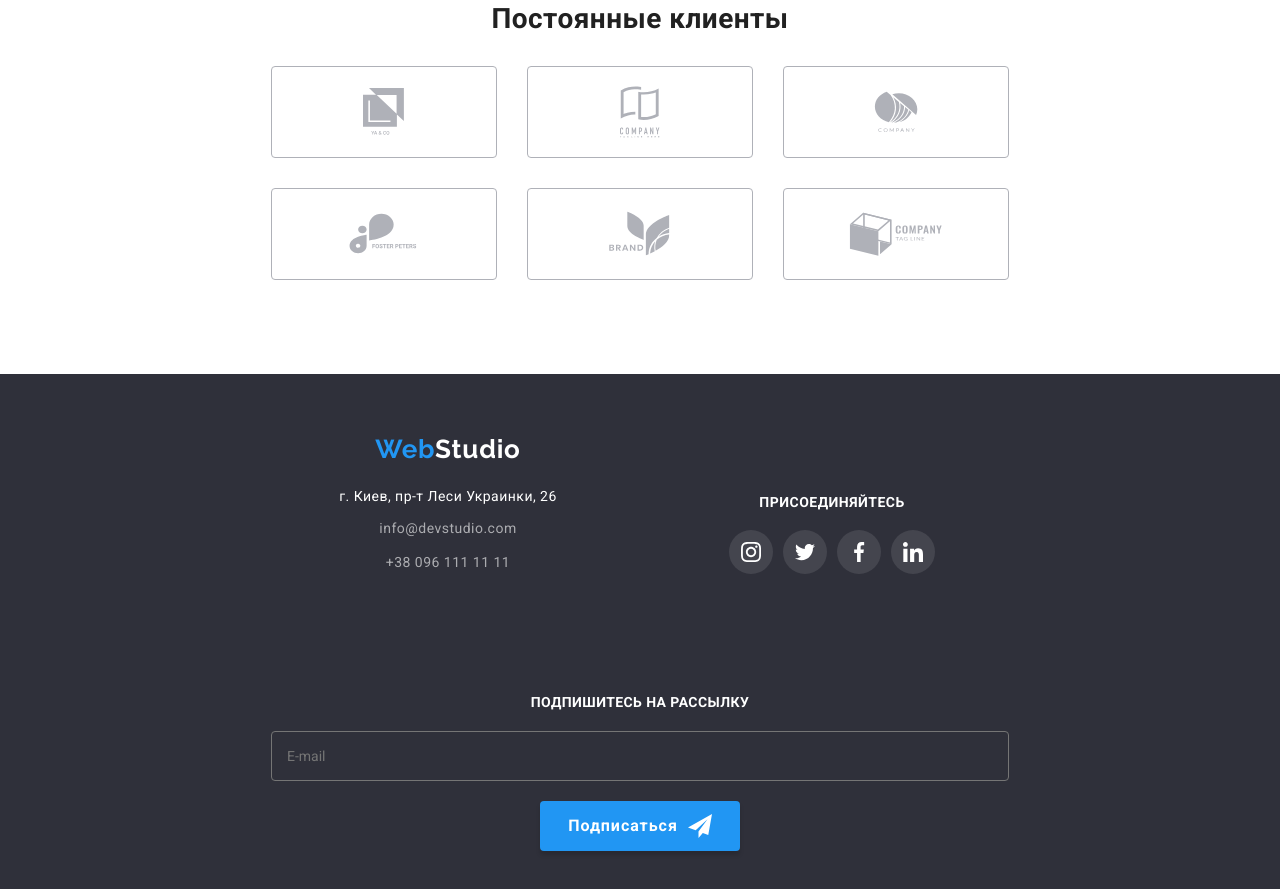
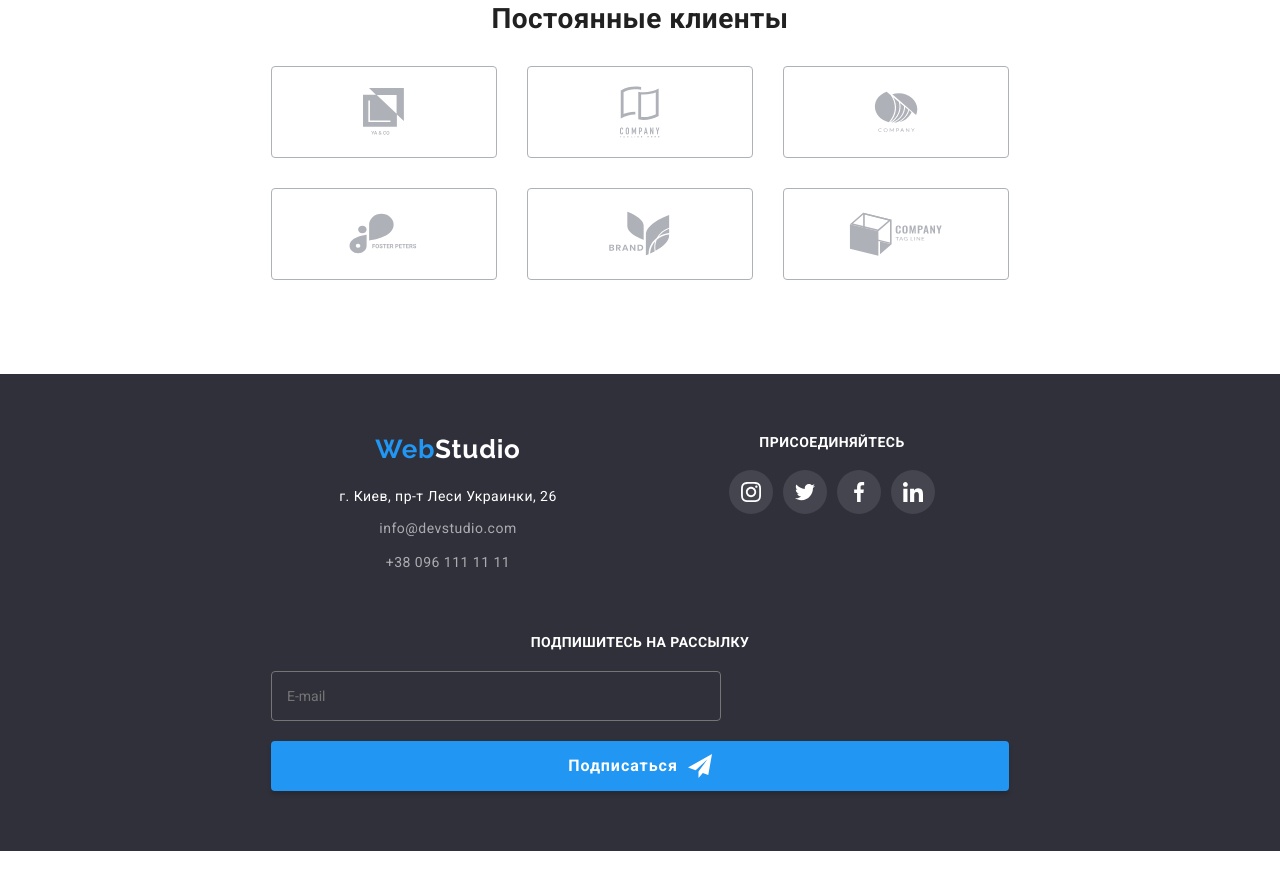
Before and after one commit to dreamkaman/goit-markup-hw-08, a plain HTML site: page index.html in a window 1280 px wide. Shown: the part 2606-3495 px from the top of the page. After the commit the page ends 3457 px from the top, so only its background shows below. Drawn offline with nearby package versions, Linux system fonts and the light colour scheme.

Commit message:
correction

```diff
--- a/sass/components/_footer-form.scss
+++ b/sass/components/_footer-form.scss
@@ -1,5 +1,5 @@
 .footer-form__input {
-  width: 100%;
+  max-width: 450px;
   height: 50px;
 
   margin-bottom: 20px;
@@ -35,7 +35,7 @@
 .footer-form__wrapper {
   display: flex;
   flex-direction: column;
-  align-items: center;
+  // align-items: center;
   justify-content: space-between;
 }
 
--- a/sass/layout/_footer.scss
+++ b/sass/layout/_footer.scss
@@ -175,8 +175,9 @@
     display: flex;
     flex-direction: row;
     justify-content: space-between;
-    align-items: center;
-    margin-bottom: 60px;
+    align-items: flex-start;
+    // margin-bottom: 60px;
+    margin-bottom: 0;
 
     width: 100%;
     // width: calc((100% - 30px) / 2);
```
Also changed, not shown: css/main.css, css/main.min.css, 2 other files.
